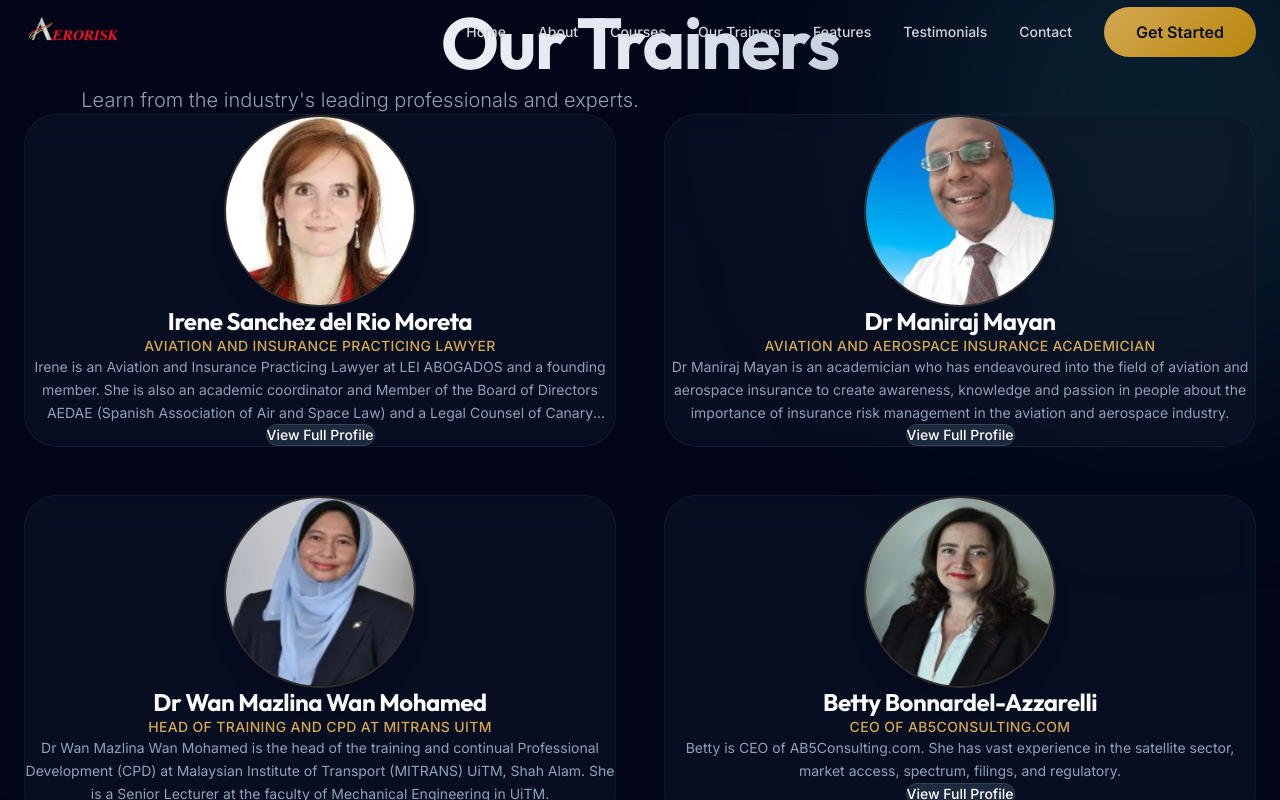
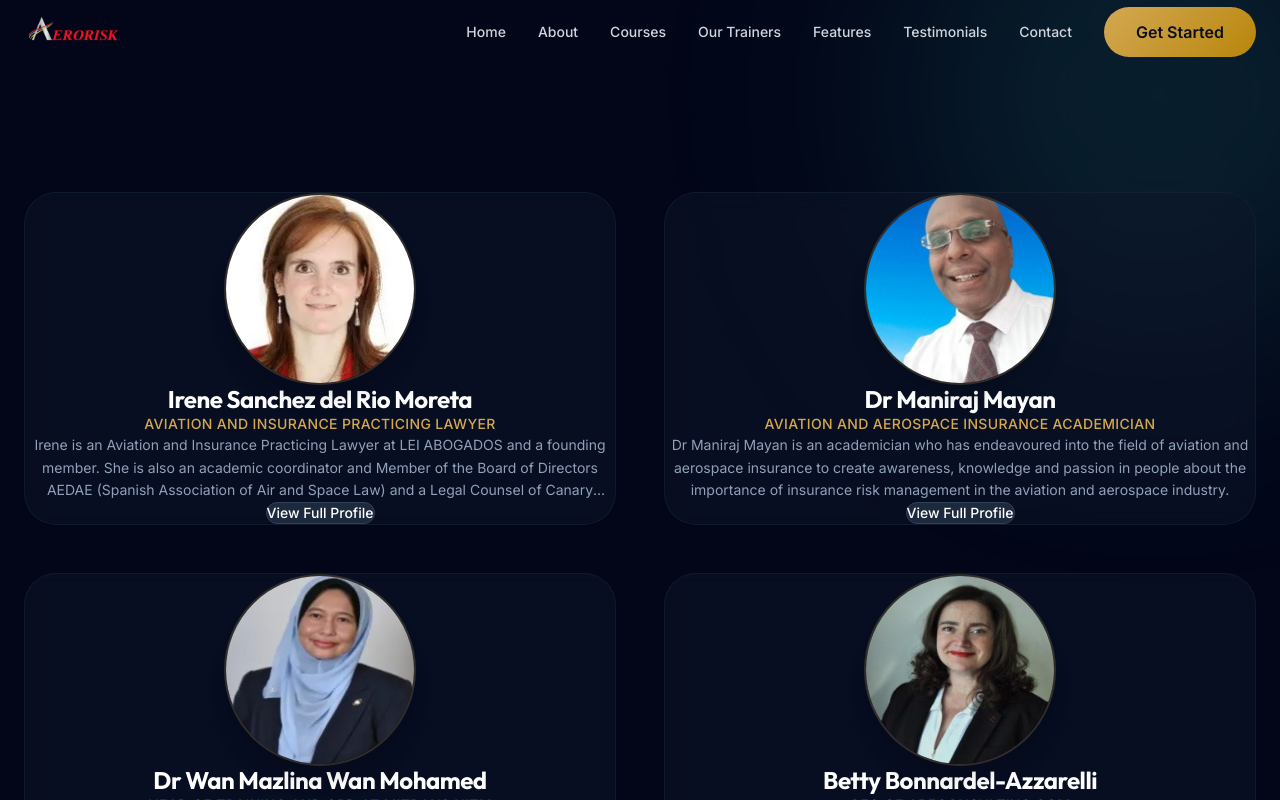
Before and after one commit to aeroriskmy/org, a Next.js app: page /trainers in a window 1280 px wide. Shown: the top 800 px of the page. Built offline with nearby package versions, Linux system fonts and the light colour scheme.

Commit message:
UI refinements: removed OFQUAL references, removed View All Courses button, and updated Trainers page layout with spacer

```diff
--- a/src/app/courses/aviation-and-space-insurance/page.tsx
+++ b/src/app/courses/aviation-and-space-insurance/page.tsx
@@ -7,13 +7,13 @@ import Footer from '@/components/Footer';
 const subCourses = [
     {
         title: 'Aerorisk Intermediate Programme in Aviation Insurance Practice',
-        about: 'In the aviation industry, choosing the right aircraft insurance is very critical and important. It is important to understand knowledge in aviation insurance for people to embark into the aviation insurance industry. The crucial aspect in this is the knowledge on aircrafts and its function, the mechanism of flying and finally the underwriting and management of aviation insurance. It is a practical industry oriented course and enables people in the aviation insurance industry to perform effectively once completed. This is a ATHE endorsed programme which is regulated by OFQUAL, UK',
+        about: 'In the aviation industry, choosing the right aircraft insurance is very critical and important. It is important to understand knowledge in aviation insurance for people to embark into the aviation insurance industry. The crucial aspect in this is the knowledge on aircrafts and its function, the mechanism of flying and finally the underwriting and management of aviation insurance. It is a practical industry oriented course and enables people in the aviation insurance industry to perform effectively once completed. This is a ATHE endorsed programme',
         duration: '60 guided learning hours / 4 months',
         commencement: 'Registration is open now!'
     },
     {
         title: 'Aerorisk Advanced Programme in Aviation Insurance Practice',
-        about: 'The Aerorisk Advanced Programme in Aviation Insurance Practice builds upon the subjects covered in the intermediate and give a more extensive coverage of aviation insurance knowledge and understanding. You will expand your knowledge and skills more by learning about types of aircrafts and its function, reinsurance, law& claims and policies, clauses and endorsements. This is a ATHE endorsed programme which is regulated by OFQUAL, UK',
+        about: 'The Aerorisk Advanced Programme in Aviation Insurance Practice builds upon the subjects covered in the intermediate and give a more extensive coverage of aviation insurance knowledge and understanding. You will expand your knowledge and skills more by learning about types of aircrafts and its function, reinsurance, law& claims and policies, clauses and endorsements. This is a ATHE endorsed programme',
         duration: '100 guided learning hours / 4 months',
         commencement: 'Registration is open now!'
     },
--- a/src/app/trainers/page.tsx
+++ b/src/app/trainers/page.tsx
@@ -99,26 +99,8 @@ export default function TrainersPage() {
 
             <Navbar />
 
-            {/* Header Section */}
-            <section className="relative pt-64 pb-24 overflow-hidden">
-                <div className="container mx-auto px-4 relative z-10 text-center text-white pt-12">
-                    <motion.h1
-                        initial={{ opacity: 0, y: 20 }}
-                        animate={{ opacity: 1, y: 0 }}
-                        className="text-4xl md:text-5xl lg:text-7xl font-bold mb-6 font-outfit tracking-tight bg-clip-text text-transparent bg-gradient-to-r from-white via-slate-200 to-slate-400"
-                    >
-                        Our Trainers
-                    </motion.h1>
-                    <motion.p
-                        initial={{ opacity: 0, y: 20 }}
-                        animate={{ opacity: 1, y: 0 }}
-                        transition={{ delay: 0.1 }}
-                        className="text-xl text-slate-400 max-w-2xl mx-auto font-light"
-                    >
-                        Learn from the industry&apos;s leading professionals and experts.
-                    </motion.p>
-                </div>
-            </section>
+            {/* Spacer to guarantee gap - "Hidden barrier" */}
+            <div className="h-32 md:h-48 w-full"></div>
 
             {/* Trainers Grid */}
             <section className="py-20 relative z-10">
@@ -256,6 +238,9 @@ export default function TrainersPage() {
                 )}
             </AnimatePresence>
 
+            {/* Bottom Spacer */}
+            <div className="h-32"></div>
+
             <Footer />
         </main>
     );
--- a/src/components/Courses.tsx
+++ b/src/components/Courses.tsx
@@ -134,23 +134,6 @@ export default function Courses() {
                     })}
                 </div>
 
-                {/* View All Link */}
-                <motion.div
-                    initial={{ opacity: 0 }}
-                    animate={isInView ? { opacity: 1 } : {}}
-                    transition={{ duration: 0.6, delay: 0.8 }}
-                    className="text-center mt-20"
-                >
-                    <Link
-                        href="/courses"
-                        className="inline-flex items-center gap-2 px-8 py-4 bg-[#d4a853] text-black font-bold rounded-full hover:bg-[#b08833] transition-all duration-300 hover:gap-4 shadow-lg shadow-[#d4a853]/20"
-                    >
-                        View All Courses
-                        <svg className="w-5 h-5" fill="none" viewBox="0 0 24 24" stroke="currentColor">
-                            <path strokeLinecap="round" strokeLinejoin="round" strokeWidth={2} d="M17 8l4 4m0 0l-4 4m4-4H3" />
-                        </svg>
-                    </Link>
-                </motion.div>
             </div>
         </section>
     );
```
